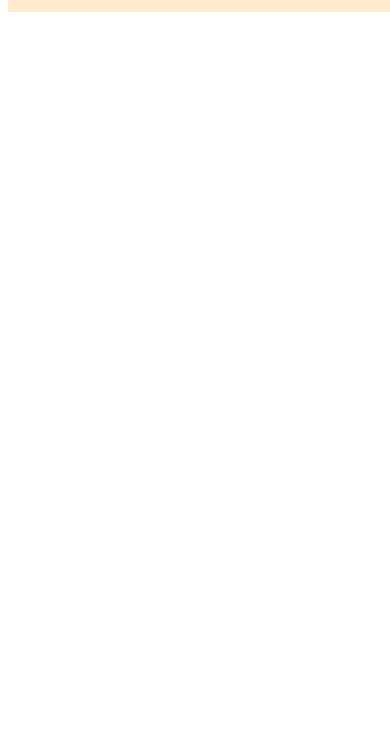
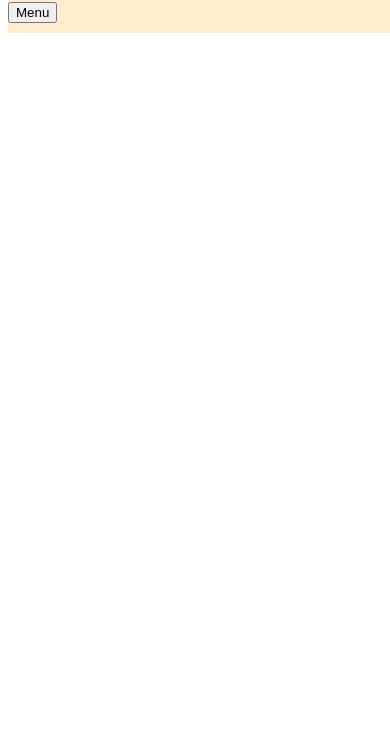
Before and after one commit to ant-joshua/INPG-PKJ-009, a plain HTML site: page portofolio/index.html in a window 390 px wide. Shown: the part 90-844 px from the top of the page. Drawn offline with Linux system fonts and the light colour scheme.

Commit message:
change index.html add navbar mobile

```diff
--- a/portofolio/index.html
+++ b/portofolio/index.html
@@ -9,7 +9,7 @@
   </head>
   <body>
     <nav id="navbar">
-      <ul>
+      <ul class="navbar-menu">
         <li>
           <a href="index.html">Home</a>
         </li>
@@ -26,6 +26,30 @@
           <a href="product.html">Inventory</a>
         </li>
       </ul>
+
+      <div class="navbar-menu-mobile">
+        <button>
+            Menu
+        </button>
+      </div>
+
+      <!-- <ul class="navbar-menu-mobile">
+        <li>
+          <a href="index.html">Home</a>
+        </li>
+        <li>
+          <a href="product.html">Product</a>
+        </li>
+        <li>
+          <a href="product.html">Gallery</a>
+        </li>
+        <li>
+          <a href="product.html">Blog</a>
+        </li>
+        <li>
+          <a href="product.html">Inventory</a>
+        </li>
+      </ul> -->
     </nav>
   </body>
 </html>
```
